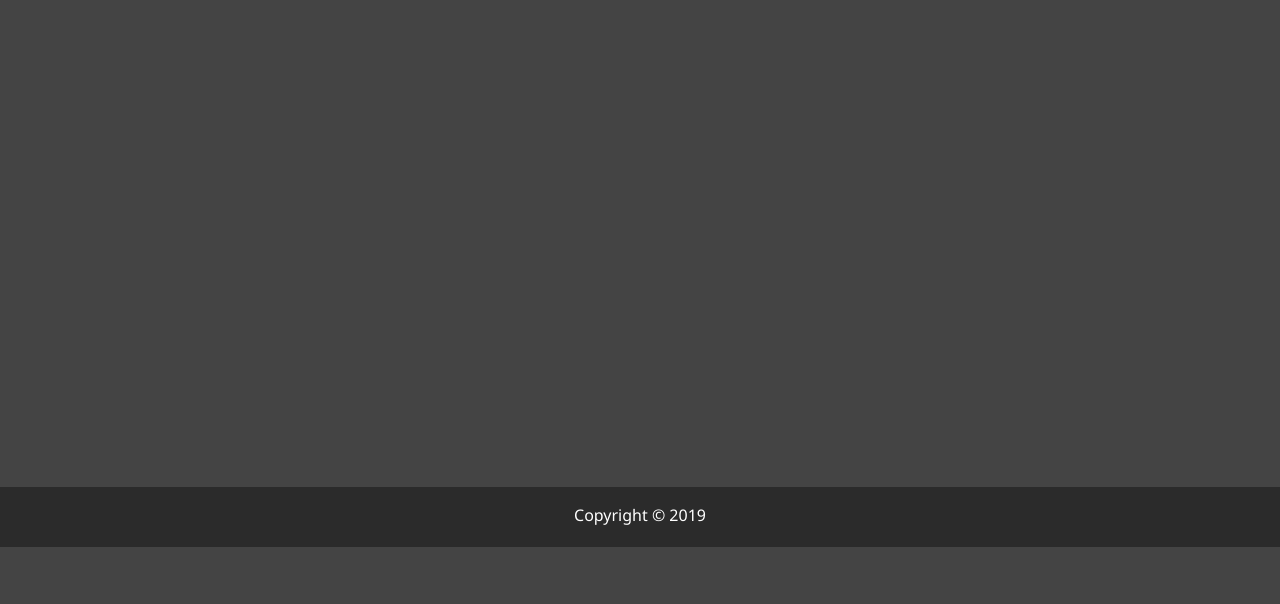
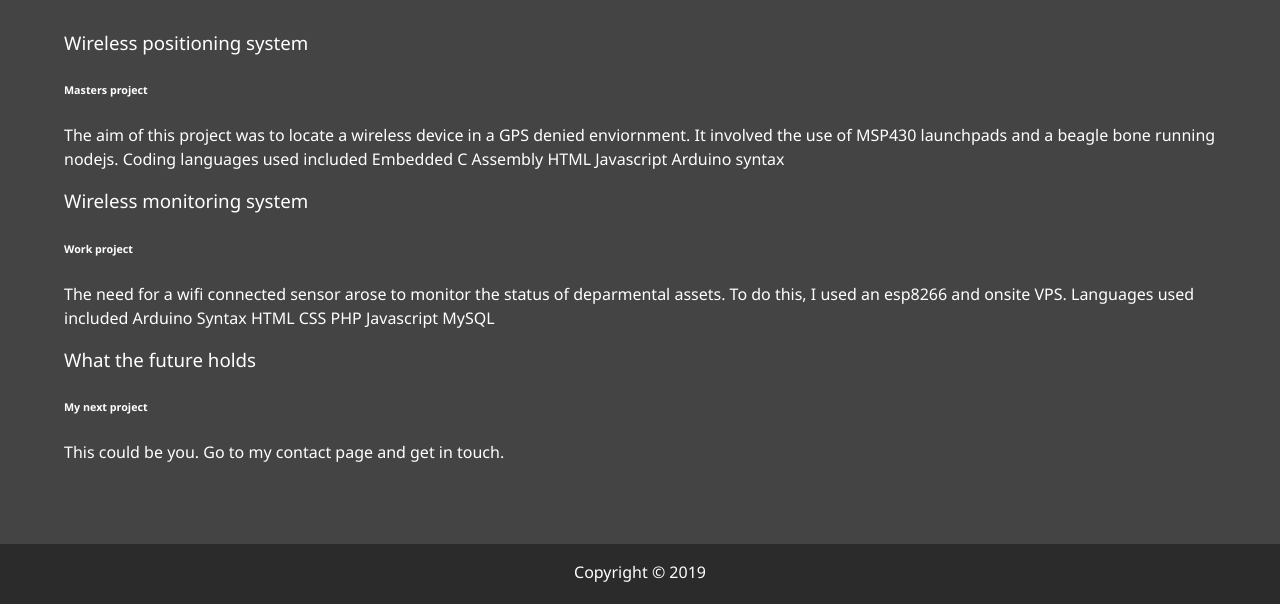
Before and after one commit to ninjabe86/modern_portfolio, a website: page dist/work.html in a window 1280 px wide. Shown: the part 253-857 px from the top of the page. Before the commit the page ends 800 px from the top, so only its background shows below. Drawn offline with Linux system fonts and the light colour scheme.

Commit message:
updated about and work pages

```diff
--- a/dist/work.html
+++ b/dist/work.html
@@ -59,6 +59,28 @@
     <h2 class="sm-heading">
       Check out some of my projects...coming soon
     </h2>
+
+    <div class="job job-1">
+      <h3>Wireless positioning system</h3>
+      <h6>Masters project</h6>
+      <p>The aim of this project was to locate a wireless device in a GPS denied enviornment. It involved the use of MSP430
+        launchpads and a beagle bone running nodejs. Coding languages used included Embedded C Assembly HTML Javascript
+        Arduino syntax
+      </p>
+    </div>
+    <div class="job job-2">
+      <h3>Wireless monitoring system</h3>
+      <h6>Work project</h6>
+      <p>
+        The need for a wifi connected sensor arose to monitor the status of deparmental assets. To do this, I used an esp8266 and
+        onsite VPS. Languages used included Arduino Syntax HTML CSS PHP Javascript MySQL
+      </p>
+    </div>
+    <div class="job job-3">
+      <h3>What the future holds</h3>
+      <h6>My next project</h6>
+      <p>This could be you. Go to my contact page and get in touch.</p>
+    </div>
     <!--
     <div class="projects">
       <div class="item">
```
Also changed, not shown: dist/contact.html (+1 -1 lines), dist/index.html (+12 -13 lines), package.json (+8 -0 lines).
